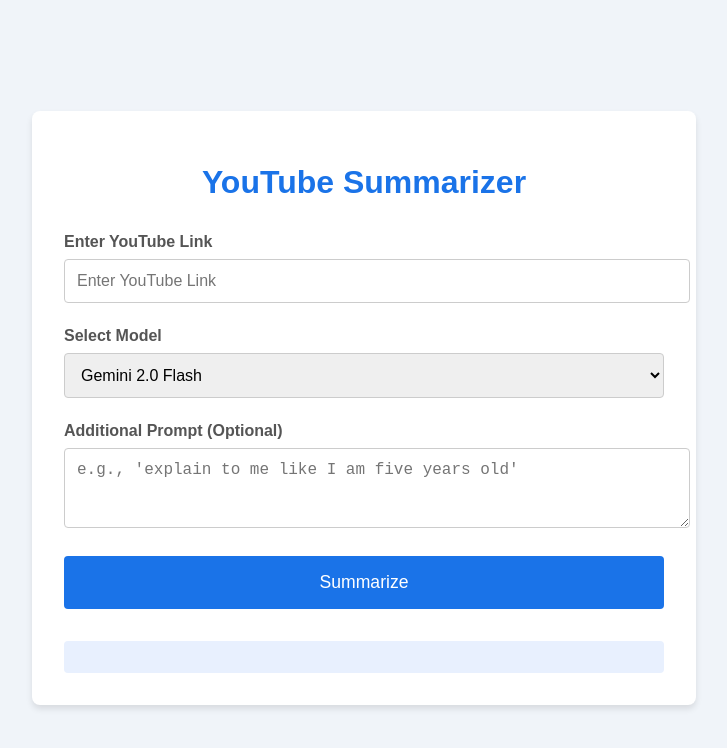
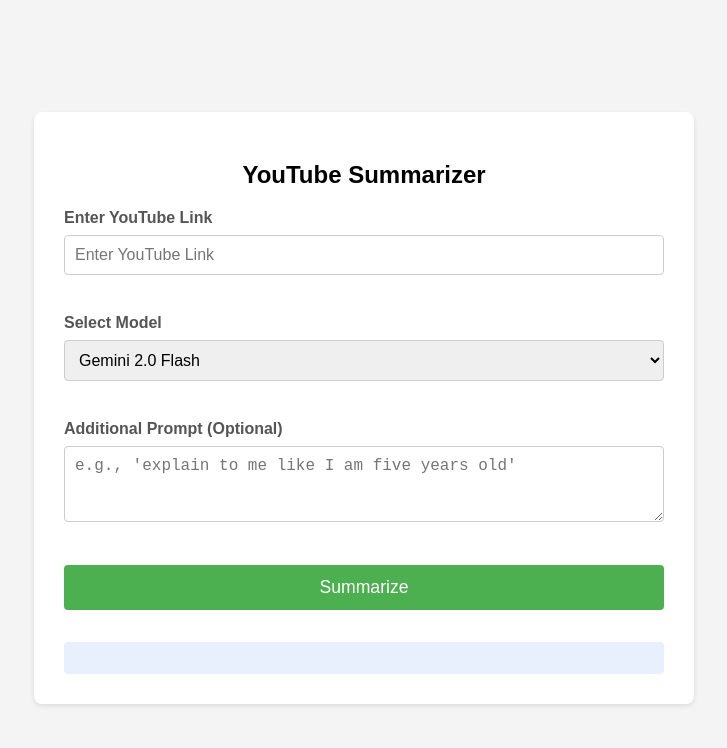
Before and after one commit to santosh1234321/youtubesummarizer, a plain HTML site: page templates/index.html in a window 1280 px wide. Shown: the whole page, without its empty margins (276-1003 px from the left). Drawn offline with Linux system fonts and the light colour scheme.

Commit message:
Update index.html

```diff
--- a/templates/index.html
+++ b/templates/index.html
@@ -6,27 +6,28 @@
     <style>
         body {
             font-family: sans-serif;
-            background-color: #f0f4f9;
             display: flex;
             justify-content: center;
             align-items: center;
             min-height: 100vh;
+            background-color: #f4f4f4;
         }
         .container {
             background-color: white;
-            padding: 2rem;
+            padding: 30px;
             border-radius: 8px;
-            box-shadow: 0 4px 6px rgba(0, 0, 0, 0.1);
+            box-shadow: 0 2px 5px rgba(0, 0, 0, 0.1);
+            text-align: center;
             width: 90%;
             max-width: 600px;
         }
-        h1 {
+        h2 {
             text-align: center;
-            color: #1a73e8;
-            margin-bottom: 2rem;
+            margin-bottom: 20px;
         }
         .form-group {
             margin-bottom: 1.5rem;
+            text-align: left;
         }
         label {
             display: block;
@@ -36,16 +37,18 @@
         }
         input, textarea, select {
             width: 100%;
-            padding: 0.75rem;
+            padding: 10px;
+            margin-bottom: 15px;
             border: 1px solid #ccc;
             border-radius: 4px;
+            box-sizing: border-box;
             font-size: 1rem;
         }
         .summary-button {
             width: 100%;
-            padding: 1rem;
-            background-color: #1a73e8;
+            background-color: #4CAF50;
             color: white;
+            padding: 12px 20px;
             border: none;
             border-radius: 4px;
             font-size: 1.1rem;
@@ -53,7 +56,7 @@
             transition: background-color 0.2s;
         }
         .summary-button:hover {
-            background-color: #1558b5;
+            background-color: #45a049;
         }
         #summary-output {
             margin-top: 2rem;
@@ -62,12 +65,13 @@
             border-radius: 4px;
             white-space: pre-wrap;
             word-wrap: break-word;
+            text-align: left;
         }
     </style>
 </head>
 <body>
     <div class="container">
-        <h1>YouTube Summarizer</h1>
+        <h2>YouTube Summarizer</h2>
         <form id="summary-form">
             <div class="form-group">
                 <label for="youtube-link">Enter YouTube Link</label>
@@ -94,8 +98,12 @@
             const link = document.getElementById('youtube-link').value;
             const prompt = document.getElementById('additional-prompt').value;
             const outputDiv = document.getElementById('summary-output');
+            const summarizeButton = document.querySelector('.summary-button');
 
-            outputDiv.innerHTML = 'Summarizing...';
+            // Show loading state
+            summarizeButton.innerText = 'Summarizing...';
+            summarizeButton.disabled = true;
+            outputDiv.innerHTML = '';
 
             try {
                 const response = await fetch('/summarize', {
@@ -106,14 +114,22 @@
                     body: JSON.stringify({ youtube_url: link, user_prompt: prompt })
                 });
 
+                // Revert loading state
+                summarizeButton.innerText = 'Summarize';
+                summarizeButton.disabled = false;
+
                 if (!response.ok) {
-                    throw new Error(`Error: ${response.statusText}`);
+                    const errorData = await response.json();
+                    throw new Error(errorData.error || `HTTP error! status: ${response.status}`);
                 }
 
                 const data = await response.json();
                 outputDiv.innerText = data.summary;
 
             } catch (error) {
+                // Revert loading state on error
+                summarizeButton.innerText = 'Summarize';
+                summarizeButton.disabled = false;
                 outputDiv.innerText = `Error: ${error.message}. Please check the URL and try again.`;
             }
         });
```
